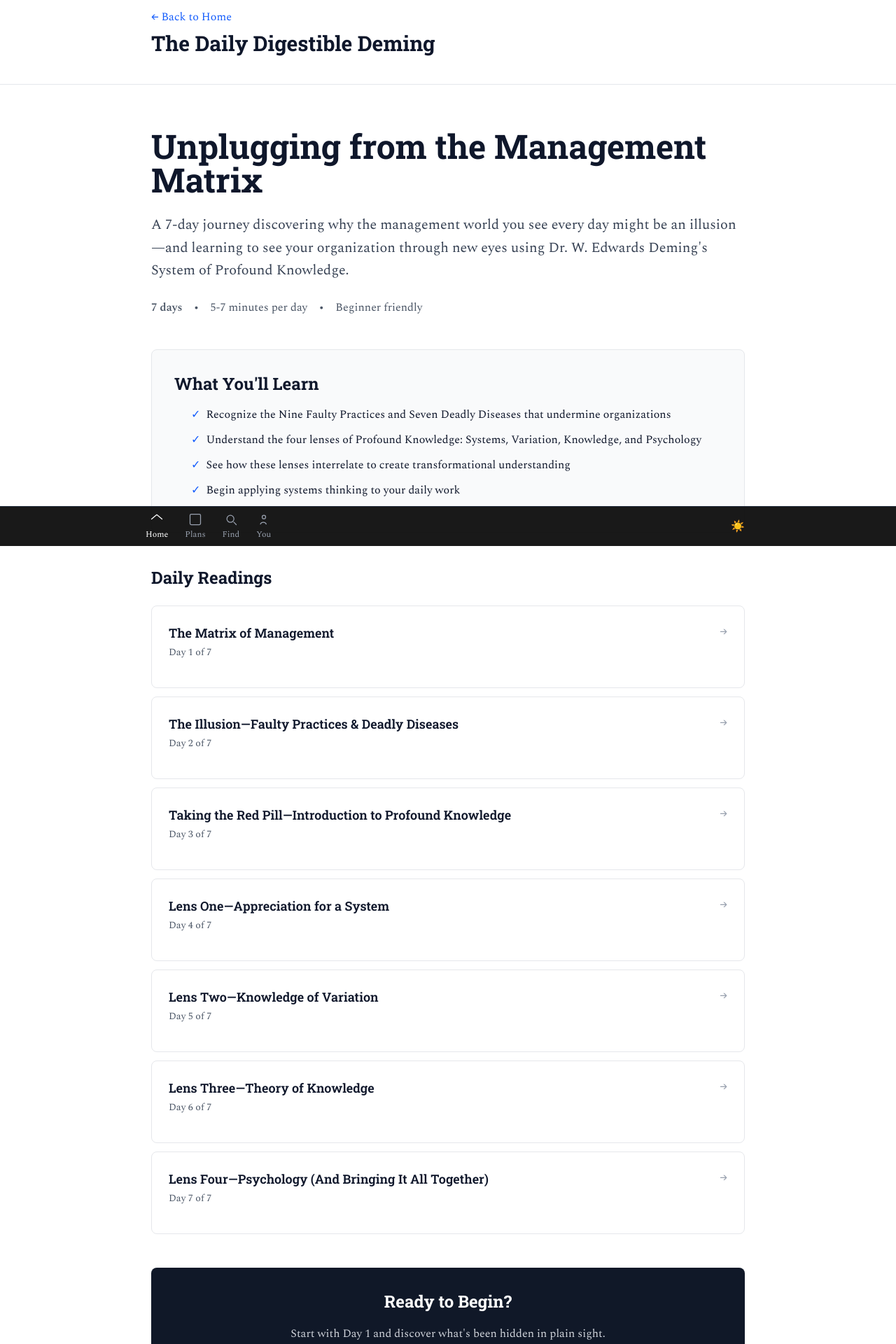
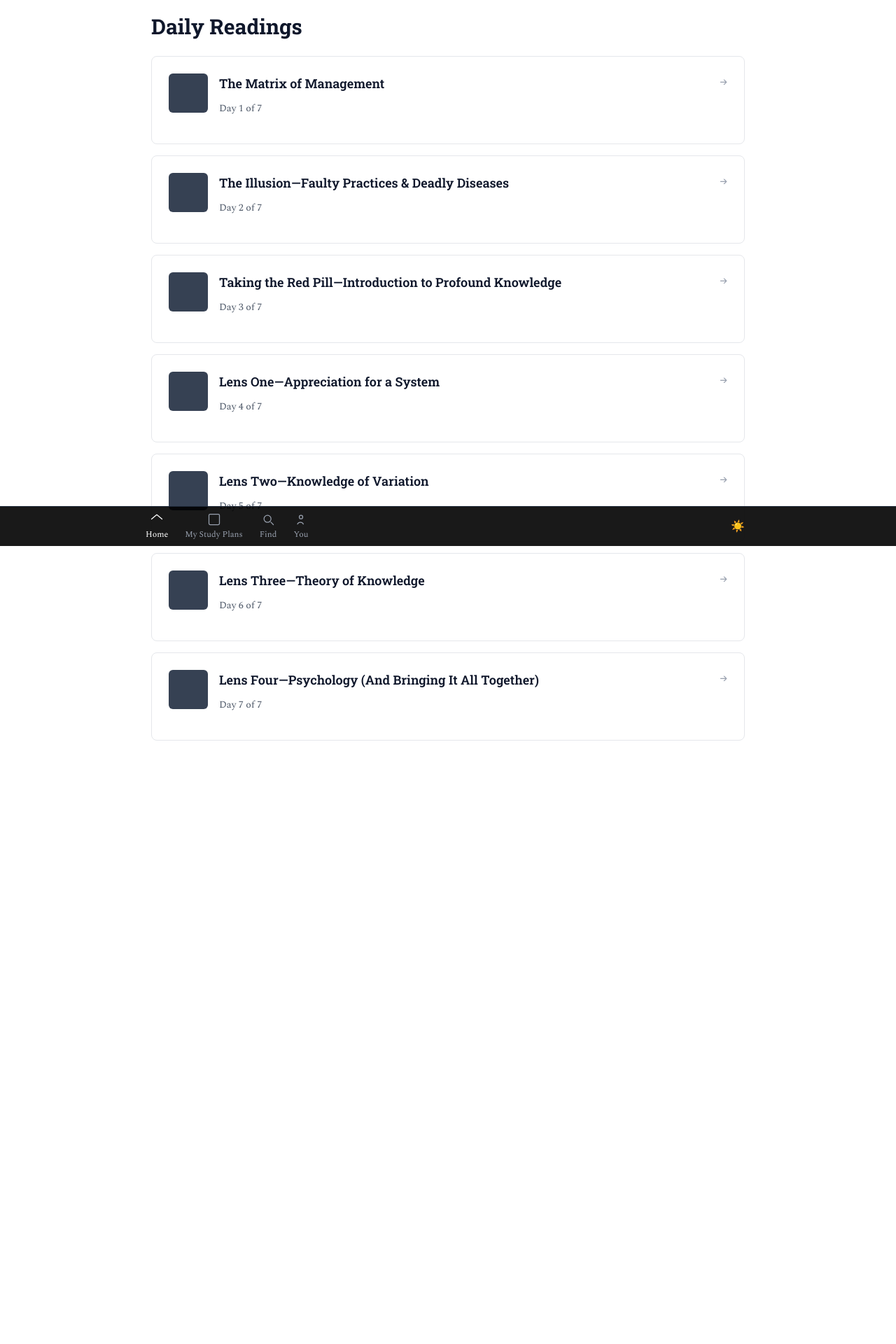
Before and after one commit to DerailleurAgile/daily-digestible-deming, a Next.js app: page /plans/unplugging-from-the-matrix in a window 1280 px wide. Shown: the part 20-1940 px from the top of the page at 70% size. After the commit the page ends 1214 px from the top, so only its background shows below. Built offline with nearby package versions, Linux system fonts and the light colour scheme.

Commit message:
Fixed darkmode/lightmode UI consistency issues for the unplugging plan overview and My Study Plans page.

```diff
--- a/app/globals.css
+++ b/app/globals.css
@@ -245,9 +245,78 @@
     background-color: rgb(209 250 229);
     color: rgb(6 95 70);
   }
+
+  /* Explicit Plan Card styles to avoid utility ordering issues */
+  .plan-card {
+    background-color: rgb(255 255 255);
+    border-color: rgb(229 231 235); /* tailwind border-gray-200 */
+    color: inherit;
+    transition: box-shadow .18s ease, border-color .18s ease, background-color .18s ease;
+    box-shadow: none;
+  }
+
+  .plan-card:hover {
+    border-color: rgb(37 99 235); /* blue-600 hover */
+    background-color: rgb(239 246 255); /* blue-50 */
+  }
+
+  /* Dark mode equivalent */
+  .dark .plan-card {
+    background-color: rgb(31 41 55); /* gray-800-ish */
+    border-color: rgb(55 65 81); /* gray-700 */
+  }
+
+  .dark .plan-card:hover {
+    border-color: rgb(59 130 246); /* subtle blue-500/600 */
+    background-color: rgb(30 41 59); /* slightly lighter than bg */
+    box-shadow: 0 8px 32px rgba(59,130,246,0.06); /* subtle blue glow */
+  }
+
+  /* Force correct dark visuals for plan/reading cards (fixes washed out / white cards) */
+  .dark .plan-card,
+  .dark .reading-card {
+    background-color: rgb(31 41 55) !important;       /* dark card background */
+    border-color: rgb(55 65 81) !important;           /* dark border */
+    color: rgb(226 232 240) !important;               /* base text inside card */
+  }
+
+  /* Headings and important text inside the cards */
+  .dark .plan-card h3,
+  .dark .reading-card h3,
+  .dark .plan-card .text-lg,
+  .dark .reading-card .text-lg {
+    color: rgb(236 239 241) !important;               /* lighter heading */
+  }
+
+  /* Paragraphs, metadata and muted text */
+  .dark .plan-card p,
+  .dark .reading-card p,
+  .dark .plan-card .text-sm,
+  .dark .reading-card .text-sm,
+  .dark .plan-card .text-gray-600,
+  .dark .reading-card .text-gray-600 {
+    color: rgb(203 213 225) !important;               /* readable muted text */
+  }
+
+  /* Avatar / square tile inside cards */
+  .dark .plan-card .bg-gray-700,
+  .dark .reading-card .bg-gray-700,
+  .dark .plan-card .rounded-md,
+  .dark .reading-card .rounded-md {
+    background-color: rgb(44 54 63) !important;       /* avatar/square bg */
+  }
+
+  /* Hover state: subtle lift/glow without washing out text */
+  .dark .plan-card:hover,
+  .dark .reading-card:hover {
+    background-color: rgb(30 41 59) !important;
+    border-color: rgb(59 130 246) !important;
+    box-shadow: 0 8px 28px rgba(59,130,246,0.06);
+  }
+
+  /* keep internal elements using their existing utility classes */
 }
 
-/* Dark-mode overrides (applied when .dark is on <html> or <body>) */
 .dark body {
   color: rgb(255 255 255);
   background-color: rgb(0 0 0);
@@ -321,6 +390,14 @@
   color: rgb(148 163 184) !important; /* slate-300-ish for legibility in dark mode */
 }
 
+/* Ensure common Tailwind bg/border utilities flip correctly in dark mode */
+.dark .bg-gray-50 {
+  background-color: rgb(15 15 15) !important;
+}
+.dark .border-gray-200 {
+  border-color: rgb(31 41 55) !important;
+}
+
 /* Optional: common border/background adjustments (uncomment if needed)
 .dark .border-gray-200 { border-color: rgb(31 41 55) !important; }
 .dark .bg-gray-50 { background-color: rgb(10 10 10) !important; }
--- a/app/my-plans/find/page.tsx
+++ b/app/my-plans/find/page.tsx
@@ -32,7 +32,7 @@ export default async function FindPlansPage() {
   return (
     <main className="min-h-screen pb-24">
       <div className="max-w-4xl mx-auto px-6 py-10">
-        <h1 className="text-3xl mb-6">Find Plans</h1>
+        <h1 className="text-3xl mb-6">Find Study Plans</h1>
         <FindPlansList plans={plans} />
       </div>
     </main>
--- a/app/my-plans/page.tsx
+++ b/app/my-plans/page.tsx
@@ -30,9 +30,9 @@ async function loadPlans() {
 export default async function MyPlansPage() {
   const plans = await loadPlans();
   return (
-    <main className="min-h-screen pb-24"> {/* pb for bottom nav */}
+    <main className="min-h-screen pb-24">
       <div className="max-w-4xl mx-auto px-6 py-10">
-        <h1 className="text-3xl mb-6">My Plans</h1>
+        <h1 className="text-3xl mb-6">My Study Plans</h1>
         <MyPlansList plans={plans} />
       </div>
     </main>
--- a/app/plans/unplugging-from-the-matrix/page.tsx
+++ b/app/plans/unplugging-from-the-matrix/page.tsx
@@ -10,97 +10,42 @@ export default function PlanOverview() {
     title: metadata.dayTitles[i] || `Day ${i + 1}`, // fallback if missing
   }));
 
+  const planSlug = (metadata as any)?.slug ?? 'unplugging-from-the-matrix';
+
   return (
-    <main className="min-h-screen">
-      {/* Header */}
-      <header className="border-b border-gray-200">
-        <div className="max-w-4xl mx-auto px-6 py-8">
-          <Link href="/" className="text-blue-600 hover:underline mb-2 inline-block">
-            ← Back to Home
-          </Link>
-          <h1 className="text-3xl mb-2">The Daily Digestible Deming</h1>
-        </div>
-      </header>
+    <main className="min-h-screen pb-24">
+      <div className="max-w-4xl mx-auto px-6 py-10">
+        <h1 className="text-3xl mb-6">Daily Readings</h1>
 
-      {/* Plan Overview */}
-      <section className="max-w-4xl mx-auto px-6 py-16">
-        <div className="mb-12">
-          <h2 className="text-5xl mb-6">{metadata.title}</h2>
-          <p className="text-xl text-gray-700 leading-relaxed mb-6">
-            {metadata.description}
-          </p>
-          <div className="flex gap-4 text-gray-600">
-            <span className="font-semibold">{metadata.days} days</span>
-            <span>•</span>
-            <span>{metadata.estimatedTime}</span>
-            <span>•</span>
-            <span>{metadata.difficulty}</span>
-          </div>
-        </div>
-
-        {/* What You'll Learn */}
-        <div className="mb-12 bg-gray-50 border border-gray-200 rounded-lg p-8">
-          <h3 className="text-2xl mb-4">What You'll Learn</h3>
-          <ul className="space-y-3">
-            {metadata.learningGoals.map((goal: string, idx: number) => (
-              <li key={idx} className="flex items-start">
-                <span className="text-blue-600 mr-2">✓</span>
-                <span>{goal}</span>
-              </li>
-            ))}
-          </ul>
-        </div>
-
-        {/* Daily Readings */}
-        <div className="mb-12">
-          <h3 className="text-2xl mb-6">Daily Readings</h3>
-          <div className="space-y-3">
+        <div className="space-y-4">
           {days.map((day) => (
             <Link
               key={day.number}
-                href={`/plans/unplugging-from-the-matrix/day/${day.number}`}
-                className="group block border border-gray-200 rounded-lg p-6 hover:border-blue-600 hover:bg-blue-50 transition-colors focus:outline-none focus:ring-2 focus:ring-blue-100"
+              href={`/plans/${planSlug}/day/${day.number}`}
+              className="plan-card group block rounded-lg p-6 border border-gray-200 dark:border-gray-700 bg-white dark:bg-gray-800 transition-colors focus:outline-none focus:ring-2 focus:ring-blue-100 dark:focus:ring-0 hover:border-blue-600 dark:hover:border-blue-500 dark:hover:bg-gray-700"
             >
               <div className="flex items-start gap-4">
+                <div className="flex-shrink-0 w-14 h-14 rounded-md bg-gray-700 dark:bg-gray-700" aria-hidden />
                 <div className="flex-1">
-                    <div className="flex items-center">
-                      <h4 className="text-lg font-semibold mb-1">{day.title}</h4>
-                      <DayCompleteBadge planSlug="unplugging-from-the-matrix" dayNumber={day.number} />
+                  <div className="flex items-center justify-between">
+                    <h3 className="text-lg font-semibold mb-1 transition-colors group-hover:text-blue-600 dark:group-hover:text-blue-400">
+                      {day.title}
+                      <DayCompleteBadge planSlug={planSlug} dayNumber={day.number} />
+                    </h3>
+                    <span className="text-sm text-gray-600 dark:text-gray-300">{/* optional percent here */}</span>
                   </div>
-                    <p className="text-gray-600 text-sm transition-colors group-hover:text-gray-800">
-                      Day {day.number} of {metadata.days}
-                    </p>
+
+                  <p className="mt-2 text-sm text-gray-600 dark:text-gray-300">Day {day.number} of {days.length}</p>
+
+                  {/* optional client-side progress can be added here like in PlanCard */}
                 </div>
-                  <div className="text-gray-400 transition-colors group-hover:text-blue-600">→</div>
+
+                <div className="ml-4 text-gray-400 group-hover:text-blue-600 transition-colors">→</div>
               </div>
             </Link>
           ))}
         </div>
       </div>
-
-        {/* CTA */}
-        <div className="bg-gray-900 text-white rounded-lg p-8 text-center">
-          <h3 className="text-2xl mb-4">Ready to Begin?</h3>
-          <p className="mb-6 text-gray-300">
-            Start with Day 1 and discover what's been hidden in plain sight.
-          </p>
-          <Link
-            href="/plans/unplugging-from-the-matrix/day/1"
-            className="inline-block bg-white text-gray-900 px-8 py-3 rounded-lg font-semibold hover:bg-gray-100 transition-colors"
-          >
-            Start Day 1
-          </Link>
-        </div>
-      </section>
-
-      {/* Footer */}
-      <footer className="border-t border-gray-200 mt-16">
-        <div className="max-w-4xl mx-auto px-6 py-8">
-          <p className="text-gray-600 text-center">
-            © {new Date().getFullYear()} The Daily Digestible Deming
-          </p>
-        </div>
-      </footer>
     </main>
   );
 }
--- a/components/BottomNav.tsx
+++ b/components/BottomNav.tsx
@@ -19,7 +19,7 @@ export default function BottomNav() {
 
           <Link href="/my-plans" className={`flex flex-col items-center text-xs gap-1 ${active('/my-plans')}`}>
             <svg width="20" height="20" fill="none" viewBox="0 0 24 24"><rect x="3" y="3" width="18" height="18" rx="2" stroke="currentColor" strokeWidth="1.5"/></svg>
-            <span>Plans</span>
+            <span>My Study Plans</span>
           </Link>
 
           <Link href="/my-plans/find" className={`flex flex-col items-center text-xs gap-1 ${active('/my-plans/find')}`}>
--- a/components/MyPlansList.tsx
+++ b/components/MyPlansList.tsx
@@ -22,8 +22,8 @@ export default function MyPlansList({ plans }: { plans: Plan[] }) {
   if (subscribedPlans.length === 0) {
     return (
       <div className="space-y-4">
-        <p className="text-gray-400">You haven&apos;t added any plans yet.</p>
-        <Link href="/my-plans/find" className="inline-block mt-2 text-sm text-blue-500">Find plans →</Link>
+        <p className="text-gray-400">You haven&apos;t added any Study Plans yet.</p>
+        <Link href="/my-plans/find" className="inline-block mt-2 text-sm text-blue-500">Find Study Plans →</Link>
       </div>
     );
   }
```
Also changed, not shown: components/PlanCard.tsx (+29 -8 lines). Lines whose indentation alone changed are shown as unchanged.
